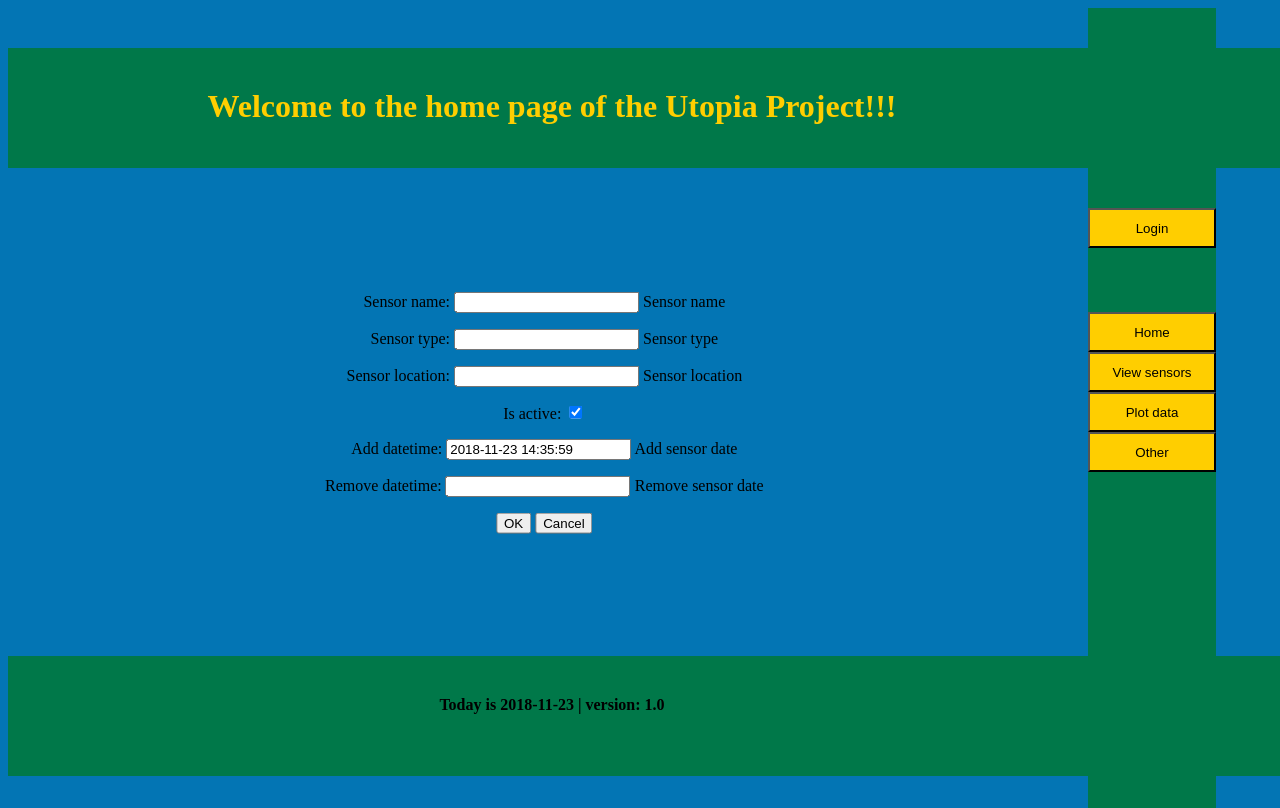
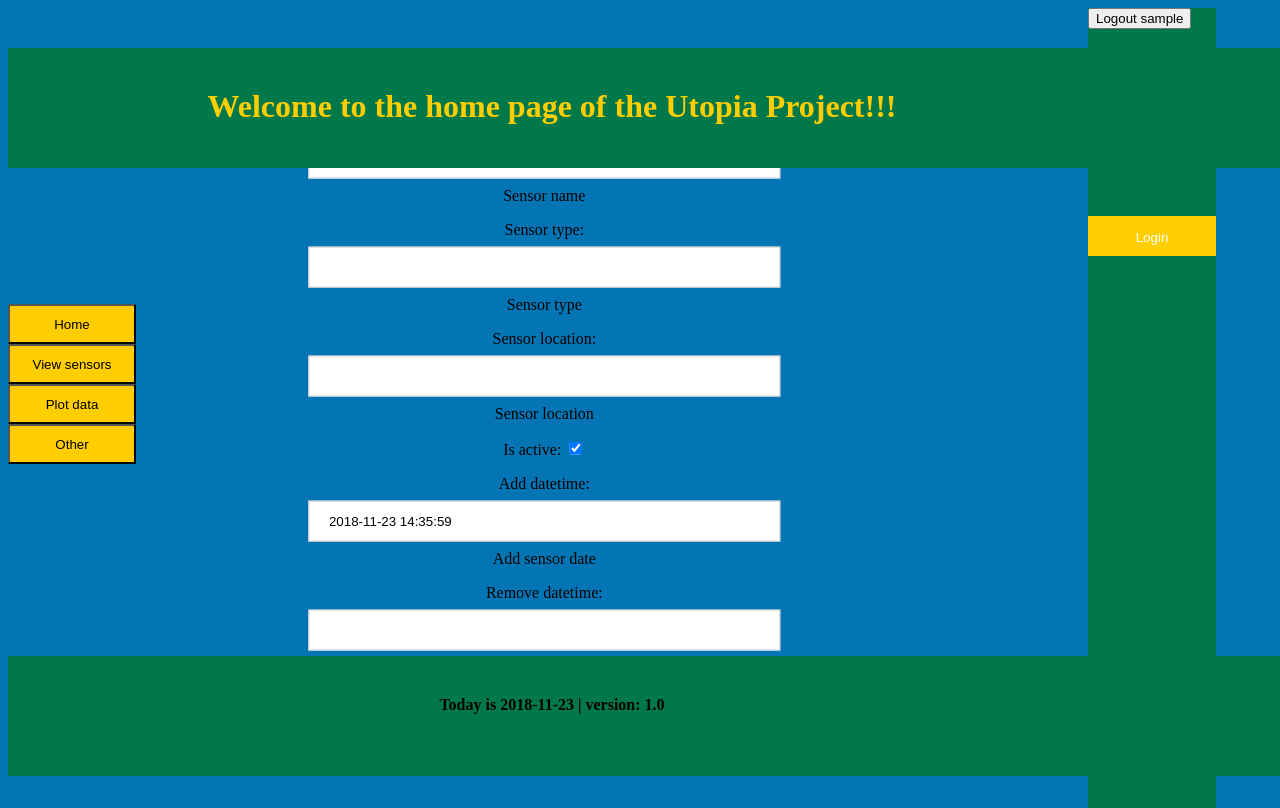
Before and after one commit to aratoval/sensors_data_view, a Django app: page /add_sensor/ in a window 1280 px wide. Run offline with Django 3.2, Linux system fonts and the light colour scheme; the visitor is signed in with stand-in values (Sample User, id 1).

Commit message:
hange css style

```diff
--- a/data_view/static/css/style.css
+++ b/data_view/static/css/style.css
@@ -96,3 +96,119 @@
 .img-base {
     height: 35vh;
 }
+
+
+
+
+/* Full-width input fields */
+input[type=text], input[type=password] {
+    width: 100%;
+    padding: 12px 20px;
+    margin: 8px 0;
+    display: inline-block;
+    border: 1px solid #ccc;
+    box-sizing: border-box;
+}
+
+/* Set a style for all buttons */
+button {
+    background-color: #4CAF50;
+    color: white;
+    padding: 14px 20px;
+    margin: 8px 0;
+    border: none;
+    cursor: pointer;
+    width: 100%;
+}
+
+button:hover {
+    opacity: 0.8;
+}
+
+/* Extra styles for the cancel button */
+.cancelbtn {
+    width: auto;
+    padding: 10px 18px;
+    background-color: #f44336;
+}
+
+.imgcontainer {
+    text-align: center;
+    margin: 24px 0 12px 0;
+    position: relative;
+}
+
+.container {
+    padding: 16px;
+}
+
+span.psw {
+    float: right;
+    padding-top: 16px;
+}
+
+/* The Modal (background) */
+.modal {
+    display: none; /* Hidden by default */
+    position: fixed; /* Stay in place */
+    z-index: 1; /* Sit on top */
+    left: 20%;
+    top: 20%;
+    width: 50vw; /* Full width */
+    height: 50vh; /* Full height */
+    overflow: auto; /* Enable scroll if needed */
+    background-color: rgb(0,0,0); /* Fallback color */
+    background-color: rgba(0,0,0,0.4); /* Black w/ opacity */
+    padding-top: 60px;
+}
+
+/* Modal Content/Box */
+.modal-content {
+    background-color: #ffce00;
+    margin: 10% auto 15% auto; /* 5% from the top, 15% from the bottom and centered */
+    border: 1px solid #888;
+    width: 50%; /* Could be more or less, depending on screen size */
+}
+
+/* The Close Button (x) */
+.close {
+    position: absolute;
+    right: 30px;
+    top: 0;
+    color: #000;
+    font-size: 35px;
+    font-weight: bold;
+}
+
+.close:hover,
+.close:focus {
+    color: red;
+    cursor: pointer;
+}
+
+/* Add Zoom Animation */
+.animate {
+    -webkit-animation: animatezoom 0.6s;
+    animation: animatezoom 0.6s
+}
+
+@-webkit-keyframes animatezoom {
+    from {-webkit-transform: scale(0)}
+    to {-webkit-transform: scale(1)}
+}
+
+@keyframes animatezoom {
+    from {transform: scale(0)}
+    to {transform: scale(1)}
+}
+
+/* Change styles for span and cancel button on extra small screens */
+@media screen and (max-width: 300px) {
+    span.psw {
+       display: block;
+       float: none;
+    }
+    .cancelbtn {
+       width: 100%;
+    }
+}
--- a/data_view/templates/base.html
+++ b/data_view/templates/base.html
@@ -21,20 +21,56 @@
 	</div>
 
 	<div class="menu-div">
-		<input
-			type="button"
-			name="login-button"
-			value="Login"
-			class="menu-login-button"
+        <button class="menu-login-button"
+                onclick="login()"
                 onmouseenter="enterColor(this)"
                 onmouseleave="leaveColor(this)"
                 onmousedown="onClickColor(this)"
                 onmouseup="notClickColor(this)">
+            Login
+        </button>
+
+       {% if not request.user.is_authenticated %}
+        <div id="login-div" class="modal">
+
+            <form class="modal-content animate" action="{% url 'index' %}" method="post">
+
+                <div class="imgcontainer">
+                    <span   onclick="cancel()"
+                            class="close"
+                            title="Close Modal">
+                        &times;
+                    </span>
+                </div>
+
+                <div class="container">
+                    {% csrf_token %}
+                    {{ login_form.as_p }}
+                    <input class="login-button" type="submit" value="Login">
+                    <button type="button"
+                            onclick="cancel()"
+                            class="cancelbtn">
+                        Cancel
+                    </button>
+                </div>
+            </form>
+            {% else %}
+            <form action="{% url 'logout-view' %}" method="post">
+                {% csrf_token %}
+                <input class="login-button" type="submit" value="Logout {{ request.user }}">
+            </form>
+            {% endif %}
+            <div class="message-center">
+                {% if message %}
+                {{ message }}
+                {% endif %}
+            </div>
+        </div>
 
 		<div class="menu-div-div">
 			<ol>
+				<li>
                     <a href="{% url "index" %}">
-				<li>
                         <input
                             type="button"
                             name="home-button"
@@ -44,8 +80,9 @@
                             onmouseleave="leaveColor(this)"
                             onmousedown="onClickColor(this)"
                             onmouseup="notClickColor(this)">
+                    </a>
 				</li>
-                </a>
+
                 <a href="{% url "view-sensors" %}">
 				<li>
 					<input
@@ -90,6 +127,22 @@
 	</footer>
 
 	<script type="text/javascript">
+        var modal = document.getElementById('login-div');
+
+        window.onclick = function(event) {
+            if (event.target == modal) {
+                modal.style.display = "none";
+            }
+        };
+
+        function login() {
+            document.getElementById('login-div').style.display='block';
+        }
+
+        function cancel() {
+            document.getElementById('login-div').style.display='none'
+        }
+
         function onClickColor(x) {
                 x.style.backgroundColor = '#007849';
         }
```
Lines whose indentation alone changed are shown as unchanged.
